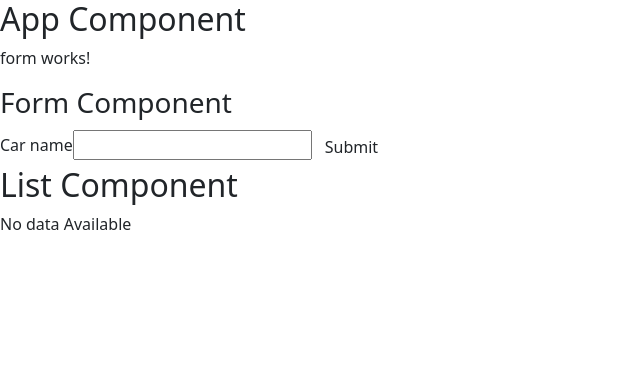
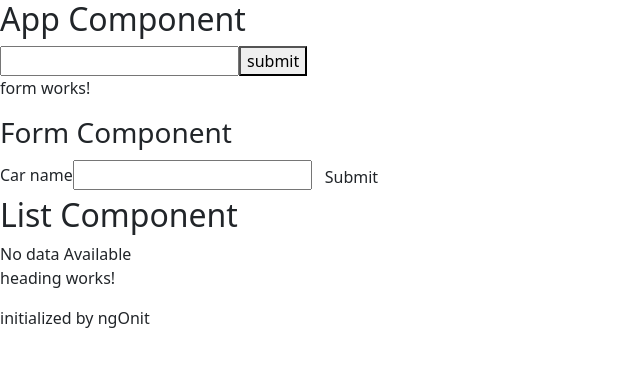
Before and after one commit to kirubak492/Angular, an Angular app: page / in a window 1280 px wide. Shown: the top 366 px of the page, without its empty margins (0-640 px from the left). Built offline with nearby package versions, Linux system fonts and the light colour scheme.

Commit message:
Hooks added

```diff
--- a/src/app/app.component.html
+++ b/src/app/app.component.html
@@ -1,5 +1,9 @@
 <h2>App Component</h2>
 
+<input type="text" [(ngModel)]="title1">
+<button (click)="titleAdded()">submit</button>
+
+<app-list></app-list>
 
 
-<app-list></app-list>
+<app-heading [text]="title2"></app-heading>
--- a/src/app/app.component.ts
+++ b/src/app/app.component.ts
@@ -8,4 +8,11 @@ import { Component } from '@angular/core';
 })
 export class AppComponent {
   title = 'practice';
+
+  title1:String=''
+  title2:String []=[]
+
+  titleAdded(){
+    this.title2.push(this.title1)
+  }
 }
--- a/src/app/app.module.ts
+++ b/src/app/app.module.ts
@@ -7,13 +7,15 @@ import { HelloComponent } from './hello/hello.component';
 import { FormsModule } from '@angular/forms';
 import { FormComponent } from './form/form.component';
 import { ListComponent } from './list/list.component';
+import { HeadingComponent } from './heading/heading.component';
 
 @NgModule({
   declarations: [
     AppComponent,
     HelloComponent,
     FormComponent,
-    ListComponent
+    ListComponent,
+    HeadingComponent
   ],
   imports: [
     BrowserModule,
--- /dev/null
+++ b/src/app/heading/heading.component.html
@@ -0,0 +1,2 @@
+<p>heading works!</p>
+{{text.join(" | ")}}
--- /dev/null
+++ b/src/app/heading/heading.component.ts
@@ -0,0 +1,45 @@
+import { Component, DoCheck, Input, OnChanges, OnDestroy, OnInit, SimpleChanges } from '@angular/core';
+
+@Component({
+  selector: 'app-heading',
+  standalone: false,
+  templateUrl: './heading.component.html',
+  styleUrl: './heading.component.css'
+})
+export class HeadingComponent implements OnChanges , OnInit,DoCheck,OnDestroy{
+
+
+
+  @Input() text:String []=[]
+  noOfText=0
+  ngOnChanges(changes: SimpleChanges): void {
+    console.log("ngOnChanges called");
+    console.log(this.text);
+    this.noOfText=1
+
+  }
+    ngOnInit(): void {
+     console.log("ngOnInit called");
+     this.text.push('initialized by ngOnit')
+    console.log(this.text);
+     //it is called after the ngOnchanges
+  }
+  ngDoCheck(): void {
+    console.log("docheck called");
+
+    if(this.text.length>this.noOfText){
+      this.noOfText++
+      console.log(this.text);
+
+      console.log("text list increased");
+
+    }
+
+
+  }
+  ngOnDestroy(): void {
+   console.log("On destry called");
+
+  }
+
+}
```
Also changed, not shown: src/app/heading/heading.component.css (added), 1 other file (tests, documents, lock files or other folders).
